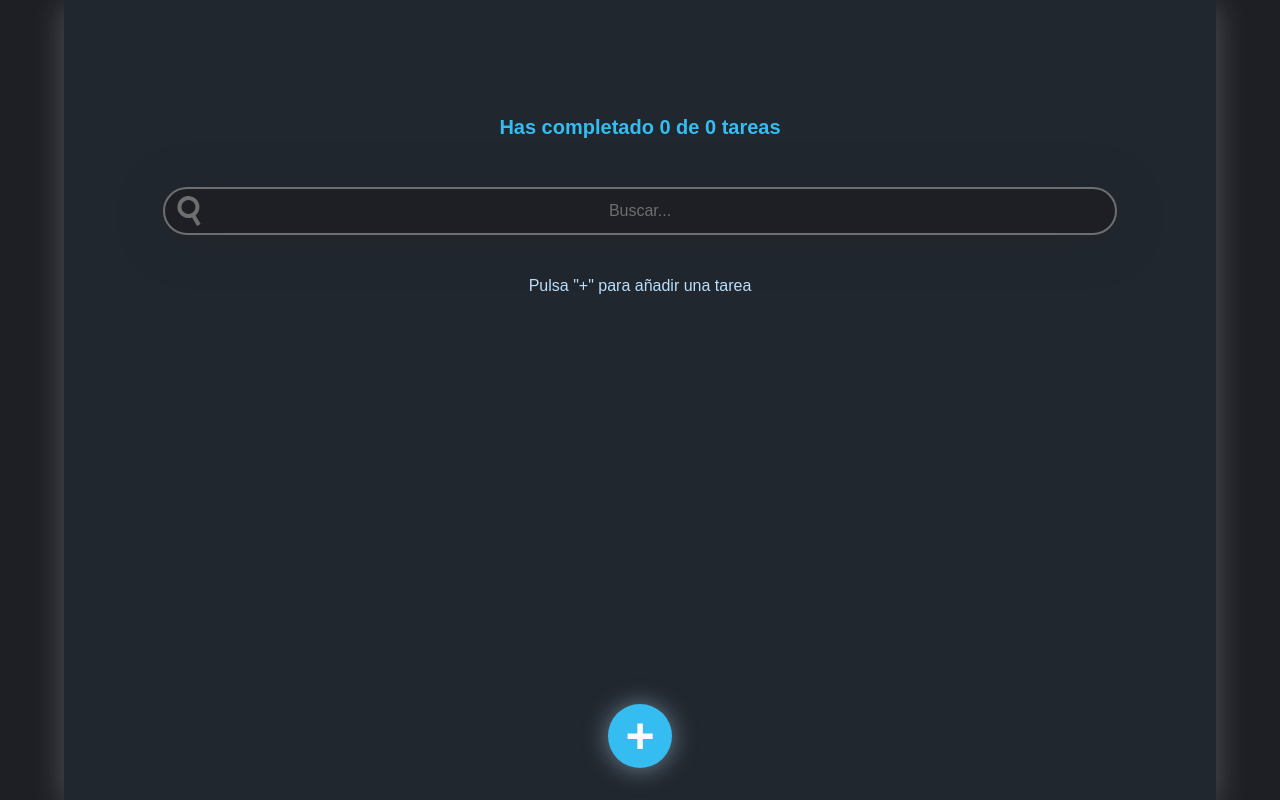
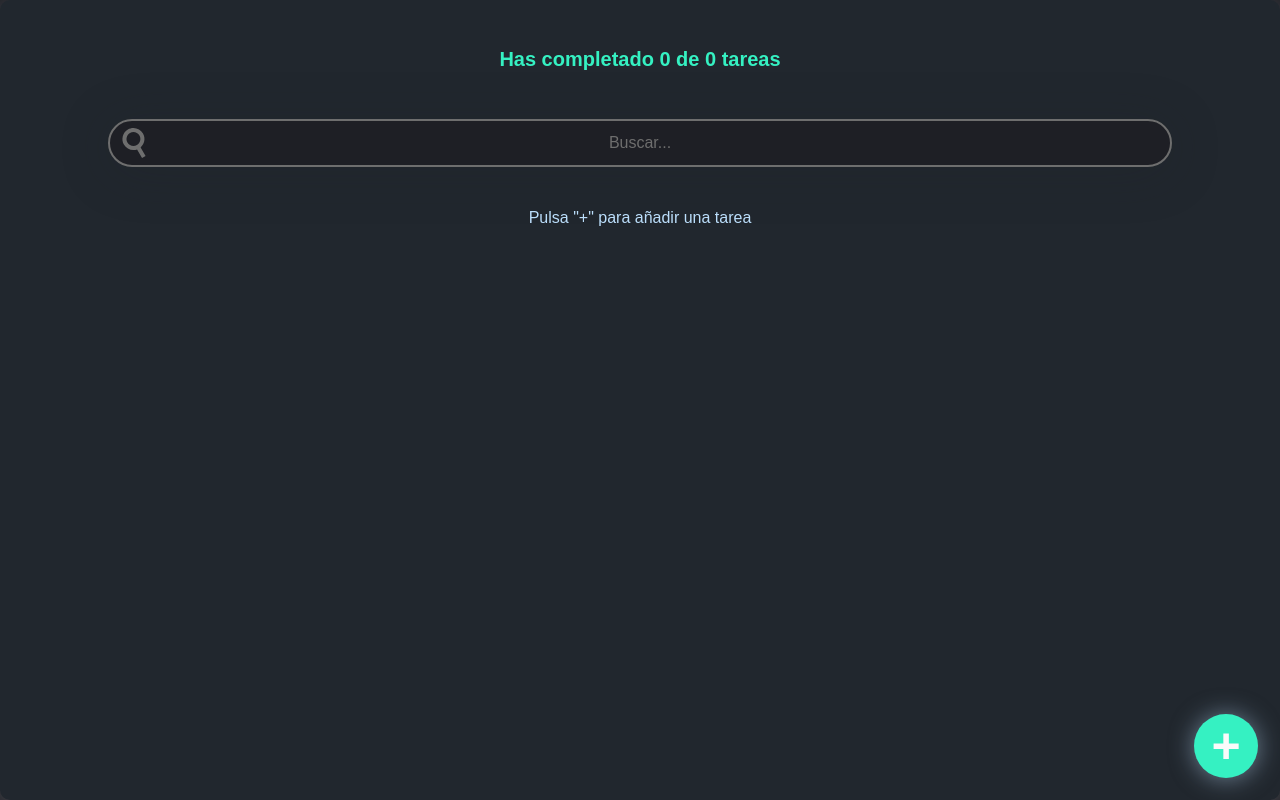
Before and after one commit to rodrigogloz/ToDo-Machine, a React (Create React App) app: page / in a window 1280 px wide. Built offline with nearby package versions, Linux system fonts and the light colour scheme.

Commit message:
Solucionados inconvenientes con los estilos

```diff
--- a/src/App/App.js
+++ b/src/App/App.js
@@ -32,9 +32,16 @@ function App() {
   } = useTodos();
   return (
     <React.Fragment>
+      <div className="app-container">
         <TodoHeader loading={loading}>
-        <TodoCounter totalTodos={totalTodos} completedTodos={completedTodos} />
-        <TodoSearch searchValue={searchValue} setSearchValue={setSearchValue} />
+          <TodoCounter
+            totalTodos={totalTodos}
+            completedTodos={completedTodos}
+          />
+          <TodoSearch
+            searchValue={searchValue}
+            setSearchValue={setSearchValue}
+          />
         </TodoHeader>
         <TodoList
           error={error}
@@ -79,6 +86,7 @@ function App() {
 
         <CreateTodoButton setOpenModal={setOpenModal} />
         <ChangeAlert synchronize={synchronizeTodos} />
+      </div>
     </React.Fragment>
   );
 }
--- a/src/ChangeAlert/ChangeAlert.css
+++ b/src/ChangeAlert/ChangeAlert.css
@@ -10,22 +10,25 @@
 .reloadIcon {
   margin: auto;
   padding: 0;
+  padding-top: 2px;
   filter: invert(82%) sepia(41%) saturate(5598%) hue-rotate(164deg)
     brightness(97%) contrast(94%);
 }
 
 .reloadInfoButtonText {
-  color: var(--light-color);
+  color: gray;
   box-sizing: border-box;
   height: 35px;
   margin: 0;
-  margin-right: 20px;
-  padding-top: 9px;
+  margin-left: 16px;
+  padding-top: 10px;
 }
 
 .reloadInfoButtonContainer {
   display: flex;
   margin-bottom: 52px;
   margin-top: -24px;
-  align-self: center;
+  align-self: flex-start;
+  position: absolute;
+  bottom: -20px;
 }
--- a/src/ChangeAlert/ChangeAlert.js
+++ b/src/ChangeAlert/ChangeAlert.js
@@ -8,10 +8,10 @@ function ChangeAlert({ synchronize }) {
   if (show) {
     return (
       <div className="reloadInfoButtonContainer">
-        <p className="reloadInfoButtonText">Hay cambios sin actualizar</p>
         <button className="reloadInfoButton" onClick={() => toggleShow(false)}>
           <img src={reloadIcon} className="reloadIcon" alt="reload" />
         </button>
+        <p className="reloadInfoButtonText">Cambios sin actualizar</p>
       </div>
     );
   } else {
--- a/src/CreateTodoButton/CreateTodoButton.css
+++ b/src/CreateTodoButton/CreateTodoButton.css
@@ -36,8 +36,9 @@
   width: 64px;
 
   position: fixed;
-  left: 50%;
-  bottom: 0px;
+  right: -10px;
+  /* bottom: 0px; */
+  bottom: -10px;
   transform: translate(-50%, -50%);
   transition: 0.3s ease;
 
--- a/src/Modal/Modal.css
+++ b/src/Modal/Modal.css
@@ -1,5 +1,5 @@
 .ModalBackground {
-  background: rgb(30, 31, 37, 0.4);
+  background: rgb(30, 31, 37, 0.8);
   position: fixed;
   top: -10px;
   left: -10px;
--- a/src/TodoForm/TodoForm.css
+++ b/src/TodoForm/TodoForm.css
@@ -3,20 +3,21 @@
   flex-direction: column;
   box-sizing: border-box;
   padding: 20px;
-  max-width: 600px;
-  width: 70%;
-  margin: calc(6% + 4px);
+  align-items: center;
+  max-width: 550px;
+  min-width: 300px;
+  width: 60%;
+  margin: 0 auto;
   background-color: var(--dark-main-color);
-  border-radius: 62px;
+  /* border-radius: 62px; */
   box-shadow: 2px 2px 20px rgb(187, 222, 251, 0.5);
 }
 
 .formButtons {
   display: flex;
   justify-content: space-between;
+  width: 100%;
   margin-top: 16px;
-  margin-left: 6%;
-  margin-right: 6%;
 }
 
 .formButtons > button {
@@ -48,11 +49,12 @@
   font-size: 16px;
   font-family: "Montserrat", Arial, Helvetica, sans-serif;
   border: 2px solid var(--unchecked-color);
-  /* min-width: 240px; */
-  height: 74px;
+  height: 90px;
   scroll-behavior: none;
   resize: none;
-  border-radius: 50px;
+  width: 100%;
+  min-width: 260px;
+  /* border-radius: 50px; */
   padding: 15px 30px;
   background-color: var(--text-color);
   color: var(--light-color);
--- a/src/TodoItem/TodoItem.css
+++ b/src/TodoItem/TodoItem.css
@@ -1,7 +1,7 @@
 .TodoItem {
   background-color: var(--dark-main-color);
   position: relative;
-  min-width: 250px;
+  /* min-width: 250px; */
   display: flex;
   justify-content: center;
   align-items: center;
@@ -10,6 +10,7 @@
   box-shadow: 0px 5px 30px rgba(202, 206, 207, 0.3);
 }
 .TodoItem:hover {
+  transition: 0.5s ease-in-out;
   box-shadow: 0px 5px 30px rgba(202, 206, 207, 0.65);
 }
 
@@ -21,6 +22,7 @@
   line-height: 24px;
   font-weight: 400;
   color: var(--light-color);
+  overflow-wrap: break-word;
 }
 .TodoItem-p--complete {
   text-decoration: line-through;
@@ -48,6 +50,7 @@
 }
 
 .Icon-check:hover {
+  transition: 0.2s ease-in-out;
   color: var(--checked-green);
 }
 
@@ -59,21 +62,22 @@
 }
 
 .Icon-delete {
-  color: var(--delete-red);
+  color: var(--unchecked-color);
   font-size: 20px;
   position: absolute;
-  top: -12px;
-  right: 0;
+  right: 11px;
   box-sizing: border-box;
   margin: 0;
   height: 30px;
   width: 30px;
   background-color: var(--text-color);
   border-radius: 25px;
-  box-shadow: 0px 1px 25px rgba(202, 206, 207, 0.3);
+  /* box-shadow: 0px 1px 25px rgba(202, 206, 207, 0.3); */
 }
 .Icon-delete:hover {
-  box-shadow: 0px 1px 25px rgb(255, 0, 0, 0.8);
+  transition: 0.2s ease-in-out;
+  color: var(--delete-red);
+  /* box-shadow: 0px 1px 25px rgb(255, 0, 0, 0.8); */
   /* transform: scale(1.1); */
 }
 
--- a/src/TodoList/TodoList.css
+++ b/src/TodoList/TodoList.css
@@ -10,6 +10,8 @@ ul {
   margin: 14px auto;
   justify-content: center;
   width: 100%;
+  /* overflow-y: scroll; */
+  /* padding-right: 10px; */
 }
 
 .TodoList-container > ul {
--- a/src/index.css
+++ b/src/index.css
@@ -1,4 +1,4 @@
-:root {
+/* :root {
   --dark-main-color: rgb(30, 31, 37);
   --main-color: #35bcf1;
   --text-color: #21272e;
@@ -6,42 +6,57 @@
   --checked-green: rgb(27, 187, 27);
   --unchecked-color: #6e6e6e;
   --delete-red: rgb(255, 52, 37);
-}
+} */
 
-/* :root {
-  --dark-main-color: #1a1b1c;
-  --main-color: #35bcf1;
-  --text-color: #001225;
+:root {
+  --dark-main-color: rgb(30, 31, 37);
+  --main-color: #35f1c2;
+  --text-color: #21272e;
   --light-color: #bbdefb;
   --checked-green: rgb(27, 187, 27);
   --unchecked-color: #6e6e6e;
   --delete-red: rgb(255, 52, 37);
-} */
+}
 
 body {
-  position: relative;
-  display: flex;
-  box-sizing: border-box;
-  width: 100%;
-  max-width: 1350px;
   overflow-x: hidden;
-  padding: 0;
-  margin: 0 auto;
+  margin: 0;
   align-items: center;
   background-color: var(--dark-main-color);
   font-family: "Montserrat", Arial, Helvetica, sans-serif;
 }
 
 #root {
-  margin: 0px 5%;
-  width: 100%;
+  margin: 0;
   display: flex;
   flex-direction: column;
   box-sizing: border-box;
   position: relative;
   min-height: 100vh;
   background-color: var(--text-color);
-  padding: calc(30px + 3%);
-  /* border-radius: 40px; */
+  padding-bottom: 50px;
+  border-radius: 10px;
   box-shadow: 0px 5px 30px rgba(202, 206, 207, 0.3);
 }
+
+.app-container {
+  padding: 0 6%;
+}
+
+::-webkit-scrollbar {
+  width: 8px;
+  height: 8px;
+}
+
+::-webkit-scrollbar-track {
+  background-color: lighten($color: $dark-bg, $amount: 10);
+}
+
+::-webkit-scrollbar-thumb {
+  background-color: rgb(122, 122, 122);
+  border-radius: 50px;
+  outline: 1px solid var(--secondary-color);
+}
+::-webkit-scrollbar-thumb:hover {
+  background-color: rgb(143, 143, 143);
+}
--- a/src/index.js
+++ b/src/index.js
@@ -1,4 +1,3 @@
-import react from "react";
 import React from "react";
 import ReactDOM from "react-dom";
 import App from "./App/App";
```
Also changed, not shown: prueba.js (added, +9 -0 lines). Lines whose indentation alone changed are shown as unchanged.
